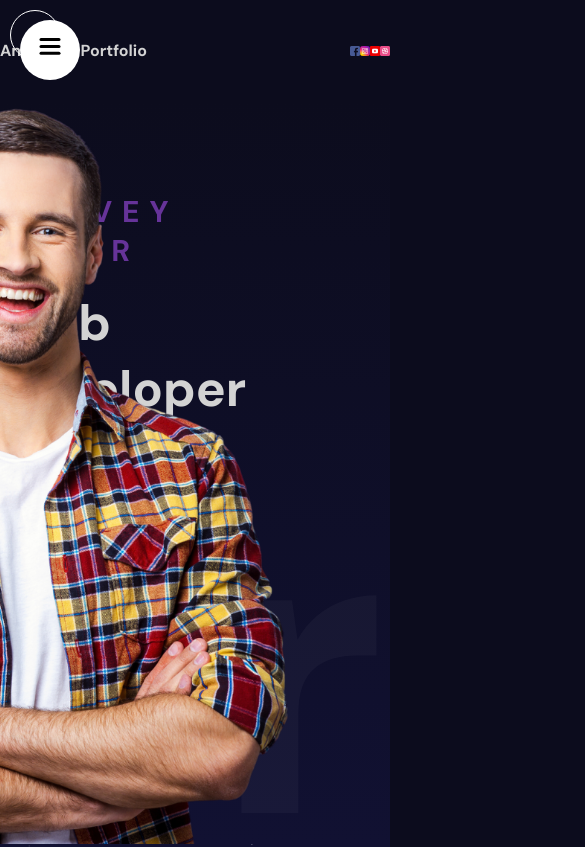
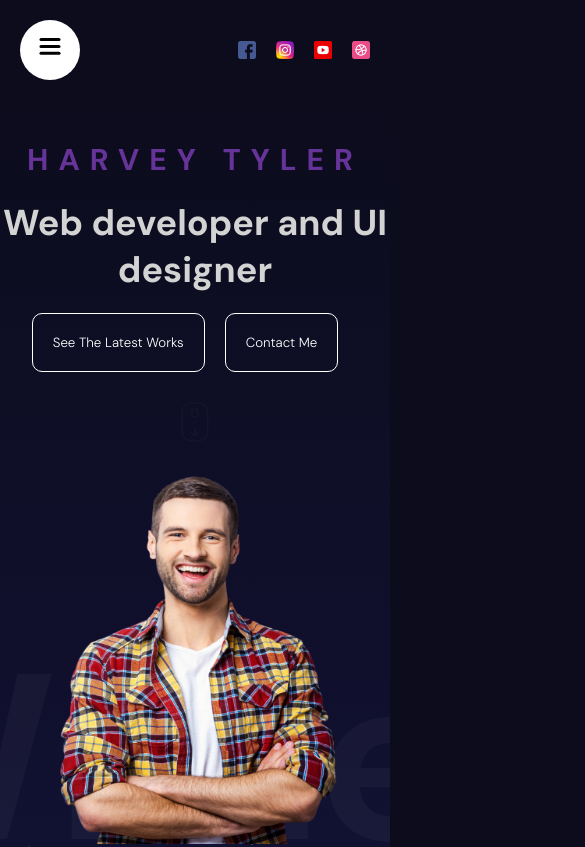
Before and after one commit to Mahmoud-Shoura/animated-portfolio, a React (Vite) app: page / in a window 390 px wide. Shown: the top 847 px of the page, 585 px wide, since content can reach past the window. Built offline with nearby package versions, Linux system fonts and the light colour scheme.

Commit message:
create a responciv cursor & hero & Navbar & parallax & Sidebar for mobile

```diff
--- a/src/App.jsx
+++ b/src/App.jsx
@@ -10,7 +10,7 @@
 const App = () => {
   return (
     <div>
-      <Cursor />
+      {/* <Cursor /> */}
       <section id="Homepage">
         <Navbar />
         <Hero />
@@ -18,16 +18,16 @@
       <section id="Services">
         <Parallax type="services" />
       </section>
-      <section>
+      {/* <section>
         <Services />
-      </section>
-      <section id="Portfolio">
+      </section> */}
+      {/* <section id="Portfolio">
         <Parallax type="portfolio" />
-      </section>
-      <Portfolio />
-      <section id="Contact">
+      </section> */}
+      {/* <Portfolio /> */}
+      {/* <section id="Contact">
         <Contact />
-      </section>
+      </section> */}
     </div>
   );
 };
--- a/src/app.scss
+++ b/src/app.scss
@@ -24,3 +24,19 @@
     height: 100vh;
     scroll-snap-align: center;
 }
+
+@mixin mobile {
+    @media (max-width: 738px) {
+        @content;
+    }
+}
+@mixin tablet {
+    @media (max-width: 1024px) {
+        @content;
+    }
+}
+@mixin desktop {
+    @media (max-width: 1366px) {
+        @content;
+    }
+}
--- a/src/components/cursor/cursor.scss
+++ b/src/components/cursor/cursor.scss
@@ -1,3 +1,6 @@
+@import "../../app.scss";
+
+
 .cursor {
     width: 50px;
     height: 50px;
@@ -5,4 +8,8 @@
     border: 1px solid white;
     position: fixed;
     z-index: 999;
+
+    @include mobile {
+        display: none;
+    }
 }
--- a/src/components/hero/hero.scss
+++ b/src/components/hero/hero.scss
@@ -1,3 +1,6 @@
+@import "../../app.scss";
+
+
 .hero {
     height: calc(100vh - 100px);
     overflow: hidden;
@@ -18,6 +21,14 @@
             justify-content: center;
             gap: 20px;
 
+            @include mobile {
+                height: 50%;
+                width: 100%;
+                align-items: center;
+                text-align: center;
+
+            }
+
             h2 {
                 font-size: 30px;
                 color: rebeccapurple;
@@ -26,6 +37,10 @@
 
             h1 {
                 font-size: 50px;
+
+                @include mobile {
+                    font-size: 36px;
+                }
             }
 
             .buttons button {
@@ -37,7 +52,14 @@
                     margin-right: 20px;
                     cursor: pointer;
                     font-weight: 300;
+                    transition: .57s;
                 }
+
+                .buttons button:hover {
+                background: linear-gradient(to top right, white 80%,#111132);
+                color: #0c0c1d;
+                }
+
 
 
                 img {
@@ -52,13 +74,26 @@
             height: 100%;
             position: absolute;
             top: 0; right: 0;
+
+            @include mobile {
+                height: 50%;
+                width: 100%;
+                top: unset;
+                bottom: 0;
+            }
+
+            img {
+                width: 100%;
+                height: 100%;
+                object-fit: cover;
+            }
         }
 
 
         .slidingTextContainer {
         position: absolute;
-        font-size: 50vh;
-        bottom: -100px;
+        font-size: 28vh;
+        bottom: -68px;
         white-space: nowrap;
         color: #ffffff09;
         width: 50%;
--- a/src/components/navbar/Navbar.scss
+++ b/src/components/navbar/Navbar.scss
@@ -1,27 +1,40 @@
+@import "../../app.scss";
+
+
+
+
 .navbar {
     height: 100px;
 
     .wrapper {
-    max-width: 1050px;
+    max-width: 1024px;
     margin: auto;
     display: flex;
     align-items: center;
     justify-content: space-between;
-    height: 100px;
+    height: 100%;
 
+    @include mobile {
+        justify-content: flex-end;
+        padding: 20px;
+    }
 
 
     span {
         font-weight: bold;
+
+        @include mobile {
+            display: none;
+        }
     }
 
-    .social {
+    .social a {
         display: flex;
         gap: 20px;
 
         img {
-            width: 10px;
-            height: 10px;
+            width: 18px;
+            height: 18px;
         }
     }
     }
--- a/src/components/parallax/Parallax.scss
+++ b/src/components/parallax/Parallax.scss
@@ -1,3 +1,6 @@
+@import "../../app.scss";
+
+
 .parallax {
     width: 100%;
     height: 100%;
@@ -9,6 +12,12 @@
 
     h1 {
         font-size: 100px;
+
+        @include mobile {
+            font-size: 72px;
+            text-align: center;
+        }
+
     }
 
     .mountains {
@@ -19,6 +28,11 @@
         height: 100%;
         position: absolute;
         z-index: 3;
+
+        @include mobile {
+            background-size: contain;
+            background-repeat: no-repeat;
+        }
     }
     .planets {
         background-image: url("/planets.png");
--- a/src/components/sidebar/Sidebar.scss
+++ b/src/components/sidebar/Sidebar.scss
@@ -1,3 +1,7 @@
+@import "../../app.scss";
+
+
+
 .sidebar {
     display: flex;
     flex-direction: column;
@@ -15,6 +19,10 @@
         width: 400px;
         background: white;
 
+        @include mobile {
+            width: 45%;
+        }
+
         .links {
 
             position: absolute;
@@ -28,6 +36,10 @@
 
             a {
                 font-size: 40px;
+
+                @include mobile {
+                    font-size: 25px;
+                }
             }
         }
     }
```
